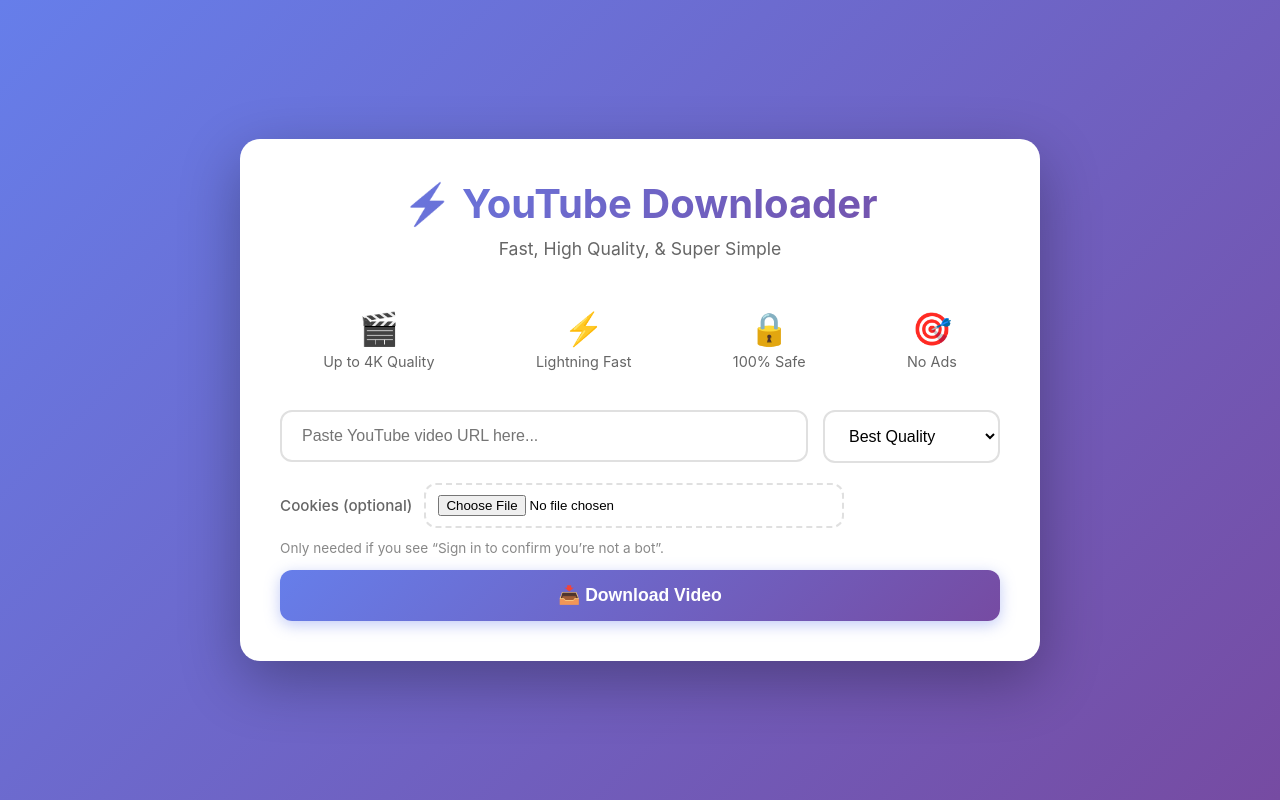
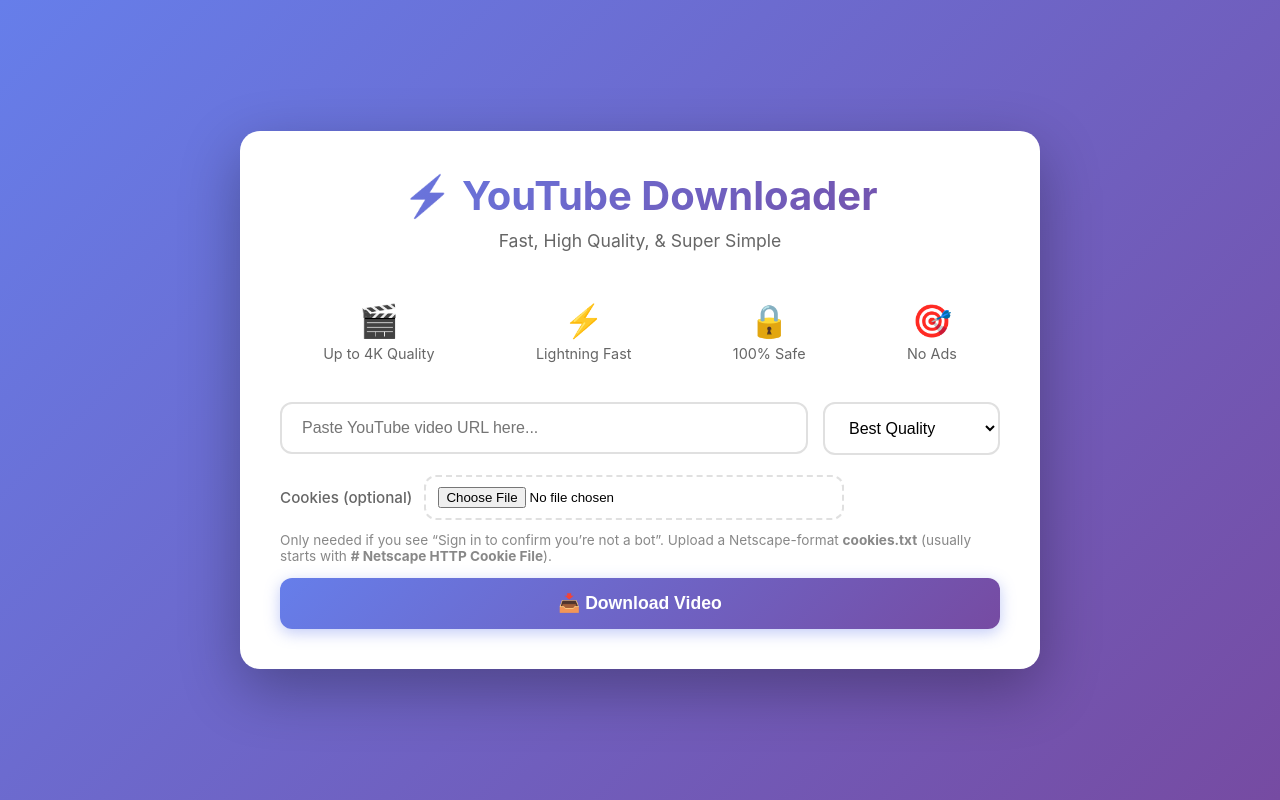
Before and after one commit to RTUScholar/youtube_video_download, a Flask app: page / in a window 1280 px wide. Run offline with Flask 3, Linux system fonts and the light colour scheme; some libraries are stand-ins or nearby versions.

Commit message:
Validate cookies.txt upload

```diff
--- a/app.py
+++ b/app.py
@@ -27,6 +27,42 @@ download_progress = {}
 
 # Store uploaded cookie files (cookie_id -> {path, created_at})
 cookie_files = {}
+
+MAX_COOKIE_UPLOAD_BYTES = 2 * 1024 * 1024  # 2MB
+
+
+def _validate_netscape_cookie_file(path: str) -> tuple[bool, str]:
+    """Validate a Netscape cookies.txt file.
+
+    Returns (ok, error_message). The error_message is empty if ok.
+    """
+    try:
+        with open(path, 'rb') as f:
+            sample = f.read(64 * 1024)
+
+        text = sample.decode('utf-8', errors='ignore')
+        lower = text.lower()
+
+        # Quick hint if a user accidentally uploads runtime.txt
+        first_line = (text.splitlines() or [''])[0].strip()
+        if first_line.startswith('python-') and '\n' not in first_line and len(text.splitlines()) <= 3:
+            return False, 'Invalid cookies.txt: this looks like a Python version file (e.g. runtime.txt). Please export browser cookies in Netscape format.'
+
+        if 'netscape http cookie file' in lower:
+            return True, ''
+
+        # Netscape format is tab-separated with 7 fields:
+        # domain, flag, path, secure, expiration, name, value
+        for line in text.splitlines():
+            s = line.strip()
+            if not s or s.startswith('#'):
+                continue
+            if s.count('\t') >= 6:
+                return True, ''
+
+        return False, 'Invalid cookies.txt: file is not in Netscape cookie format. Export YouTube cookies as cookies.txt (Netscape format) and try again.'
+    except Exception:
+        return False, 'Invalid cookies.txt: could not read/validate file.'
 
 
 def _is_youtube_bot_error(message: str) -> bool:
@@ -219,18 +255,30 @@ def upload_cookies():
         if not f or not f.filename:
             return jsonify({'error': 'cookies file is required'}), 400
 
-        # Basic size guard (512KB)
-        f.stream.seek(0, os.SEEK_END)
-        size = f.stream.tell()
-        f.stream.seek(0)
-        if size > 512 * 1024:
-            return jsonify({'error': 'cookies file too large'}), 400
+        # Basic size guard
+        try:
+            f.stream.seek(0, os.SEEK_END)
+            size = f.stream.tell()
+            f.stream.seek(0)
+            if size > MAX_COOKIE_UPLOAD_BYTES:
+                return jsonify({'error': 'cookies file too large'}), 400
+        except Exception:
+            # If stream isn't seekable, proceed and validate after save.
+            pass
 
         cookie_id = str(uuid.uuid4())
         tmp = tempfile.NamedTemporaryFile(prefix='cookies_', suffix='.txt', delete=False)
         tmp_path = tmp.name
         tmp.close()
         f.save(tmp_path)
+
+        ok, err = _validate_netscape_cookie_file(tmp_path)
+        if not ok:
+            try:
+                os.remove(tmp_path)
+            except:
+                pass
+            return jsonify({'error': err}), 400
 
         cookie_files[cookie_id] = {
             'path': tmp_path,
--- a/templates/index.html
+++ b/templates/index.html
@@ -474,7 +474,7 @@
         <div class="cookies-row">
             <div class="cookies-label">Cookies (optional)</div>
             <input type="file" id="cookiesFile" accept=".txt" />
-            <div class="cookies-hint">Only needed if you see “Sign in to confirm you’re not a bot”.</div>
+            <div class="cookies-hint">Only needed if you see “Sign in to confirm you’re not a bot”. Upload a Netscape-format <b>cookies.txt</b> (usually starts with <b># Netscape HTTP Cookie File</b>).</div>
         </div>
 
         <button class="btn btn-primary" id="downloadBtn" onclick="startDownload()">
```
